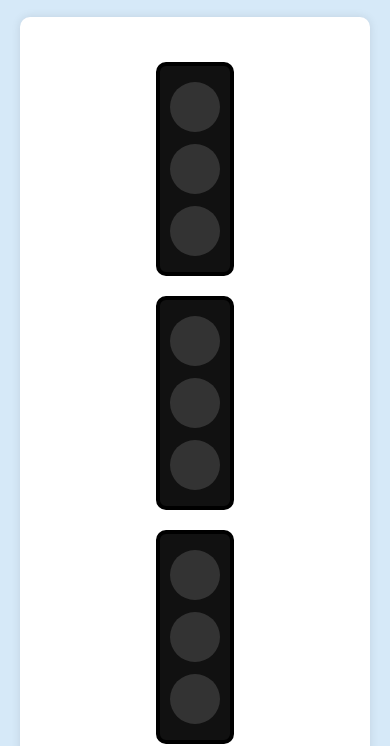
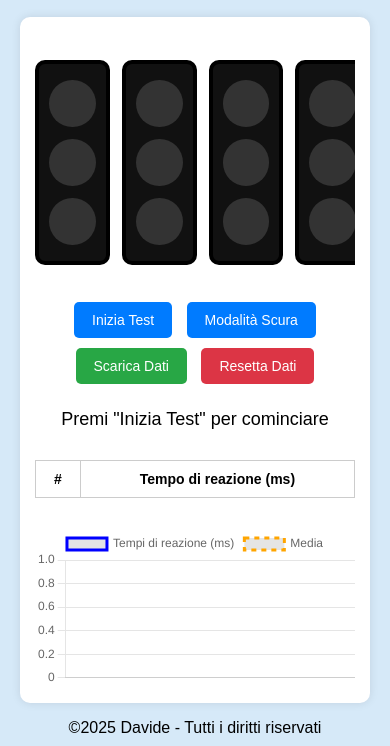
Before and after one commit to Davidinx/Reaction-time-test, a plain HTML site: page index.html in a window 390 px wide. Shown: the part 108-854 px from the top of the page. Drawn offline with nearby package versions, Linux system fonts and the light colour scheme.

Commit message:
Update style.css

```diff
--- a/style.css
+++ b/style.css
@@ -159,7 +159,7 @@ body.dark-mode table {
     100% { background-color: #e6d74f; }
 }
 
-/* Adattamento generale per schermi piccoli */
+/* --- MOBILE FIX: semafori in fila con scroll orizzontale --- */
 @media (max-width: 600px) {
     .container {
         padding: 15px;
@@ -176,18 +176,27 @@ body.dark-mode table {
         margin: 5px;
     }
 
+    /* In fila, no wrap, con scroll orizzontale + snap */
     .traffic-lights {
-        flex-direction: column;
-        align-items: center;
+        display: flex;
+        flex-wrap: nowrap;
+        gap: 12px;
+        justify-content: flex-start;
+        overflow-x: auto;
+        padding: 8px 4px 12px;
+        -webkit-overflow-scrolling: touch;
+        scroll-snap-type: x mandatory;
     }
 
     .traffic-light {
-        margin: 10px 0;
+        flex: 0 0 auto;
+        scroll-snap-align: start;
+        margin: 0;
     }
 
     .light {
-        width: 50px;
-        height: 50px;
+        width: clamp(38px, 12vw, 52px);
+        height: clamp(38px, 12vw, 52px);
         margin: 6px 0;
     }
 
```
